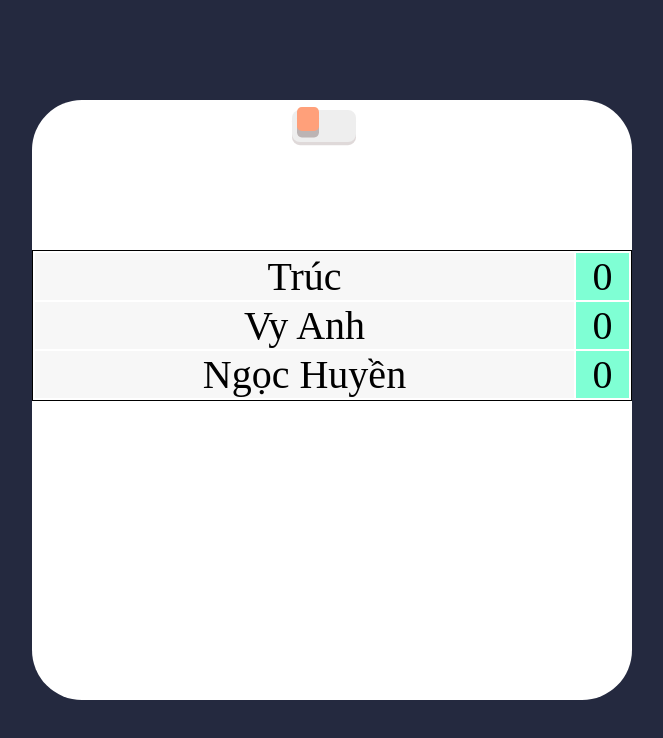
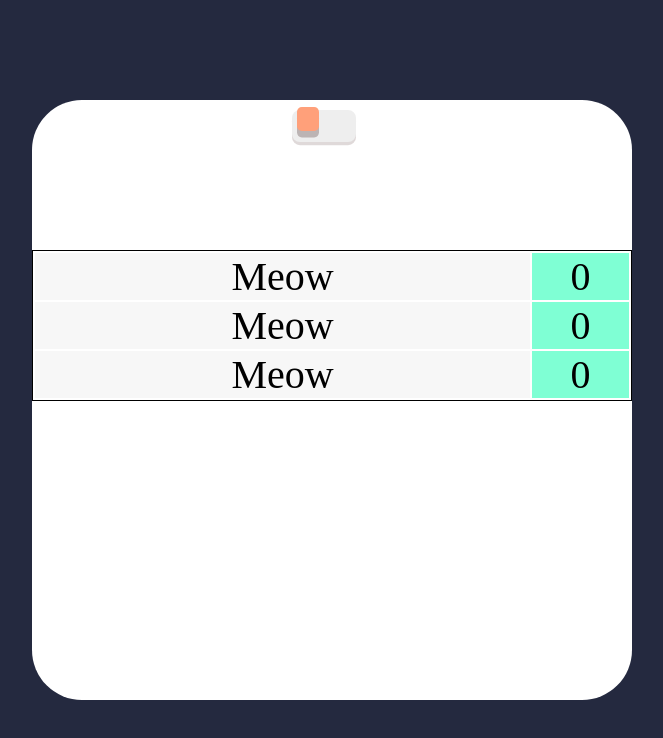
Before and after one commit to xuanbachlai/8D-Scores, a plain HTML site: page rank.html in a window 1280 px wide. Shown: the whole page, without its empty margins (468-1131 px from the left). Drawn offline with Linux system fonts and the light colour scheme.

Commit message:
Add files via upload

```diff
--- a/rank.html
+++ b/rank.html
@@ -30,15 +30,15 @@
         <div class="ViewPage1">
             <table id="table">
                 <tr>
-                    <td id="page1-top1-name">Trúc</td>
+                    <td id="page1-top1-name">Meow</td>
                     <td id="page1-top1-score" class="page1-score">0</td>
                 </tr>
                 <tr>
-                    <td id="page1-top2-name">Vy Anh</td>
+                    <td id="page1-top2-name">Meow</td>
                     <td id="page1-top2-score" class="page1-score">0</td>
                 </tr>
                 <tr>
-                    <td id="page1-top3-name">Ngọc Huyền</td>
+                    <td id="page1-top3-name">Meow</td>
                     <td id="page1-top3-score" class="page1-score">0</td>
                 </tr>
             </table>
```
